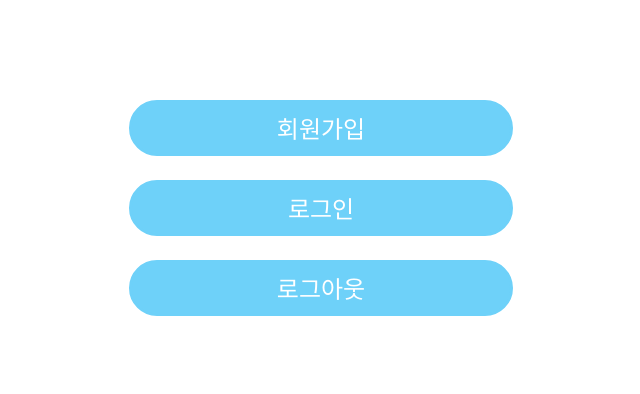
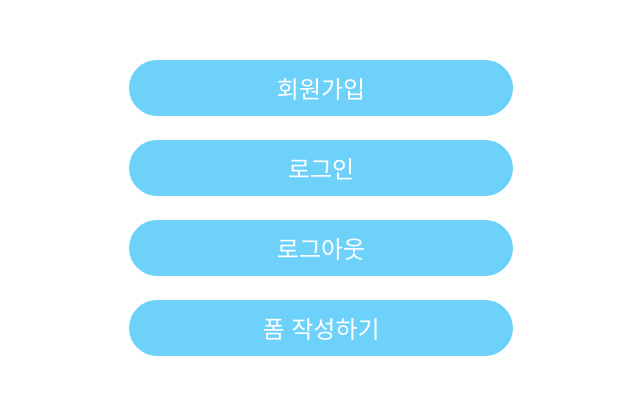
Before and after one commit to se-eun-park/ssafe_login, a React (Vite) app in the folder front/: page / in a window 1280 px wide. Shown: the part 180-574 px from the top of the page, without its empty margins (319-959 px from the left). Built offline with nearby package versions, Linux system fonts and the light colour scheme.

Commit message:
Feat: token 발급되면 form페이지 접근 가능

```diff
--- a/front/src/App.tsx
+++ b/front/src/App.tsx
@@ -2,6 +2,7 @@ import { BrowserRouter, Route, Routes } from 'react-router-dom';
 import HomePage from '@pages/HomePage';
 import SignupPage from '@pages/SignupPage';
 import SigninPage from '@pages/SigninPage';
+import FormPage from '@pages/FormPage';
 
 function App() {
   return (
@@ -10,6 +11,7 @@ function App() {
         <Route path="/" element={<HomePage />} />
         <Route path="/signup" element={<SignupPage />} />
         <Route path="/signin" element={<SigninPage />} />
+        <Route path="/form" element={<FormPage />} />
       </Routes>
     </BrowserRouter>
   );
--- a/front/src/pages/FormPage.tsx
+++ b/front/src/pages/FormPage.tsx
@@ -0,0 +1,11 @@
+import React from 'react';
+
+const FormPage = () => {
+  return (
+    <div>
+      <h1>test</h1>
+    </div>
+  );
+};
+
+export default FormPage;
--- a/front/src/pages/HomePage.tsx
+++ b/front/src/pages/HomePage.tsx
@@ -1,25 +1,40 @@
 import React from 'react';
-import { Link } from 'react-router-dom';
+import { getCookie } from '@common/Cookie';
+import { Link, useNavigate } from 'react-router-dom';
 import { removeCookie } from '@common/Cookie';
 
 const HomePage = () => {
+  const navigate = useNavigate();
   /** Logout */
-  const clickBtnLogout = async () => {
+  const clickBtnLogout = () => {
     removeCookie('refreshToken');
     removeCookie('accessToken');
     window.location.reload();
   };
 
+  const clickBtnForm = () => {
+    const token = getCookie('refreshToken');
+
+    if (token) {
+      navigate('/form');
+    } else {
+      navigate('/signin');
+    }
+  };
+
   return (
     <div className="flex flex-col w-full h-screen justify-center items-center">
-      <Link to="signup">
+      <Link to="/signup">
         <button className="button">회원가입</button>
       </Link>
-      <Link to="signin">
+      <Link to="/signin">
         <button className="button">로그인</button>
       </Link>
       <button className="button" onClick={clickBtnLogout}>
         로그아웃
+      </button>
+      <button className="button" onClick={clickBtnForm}>
+        폼 작성하기
       </button>
     </div>
   );
```
